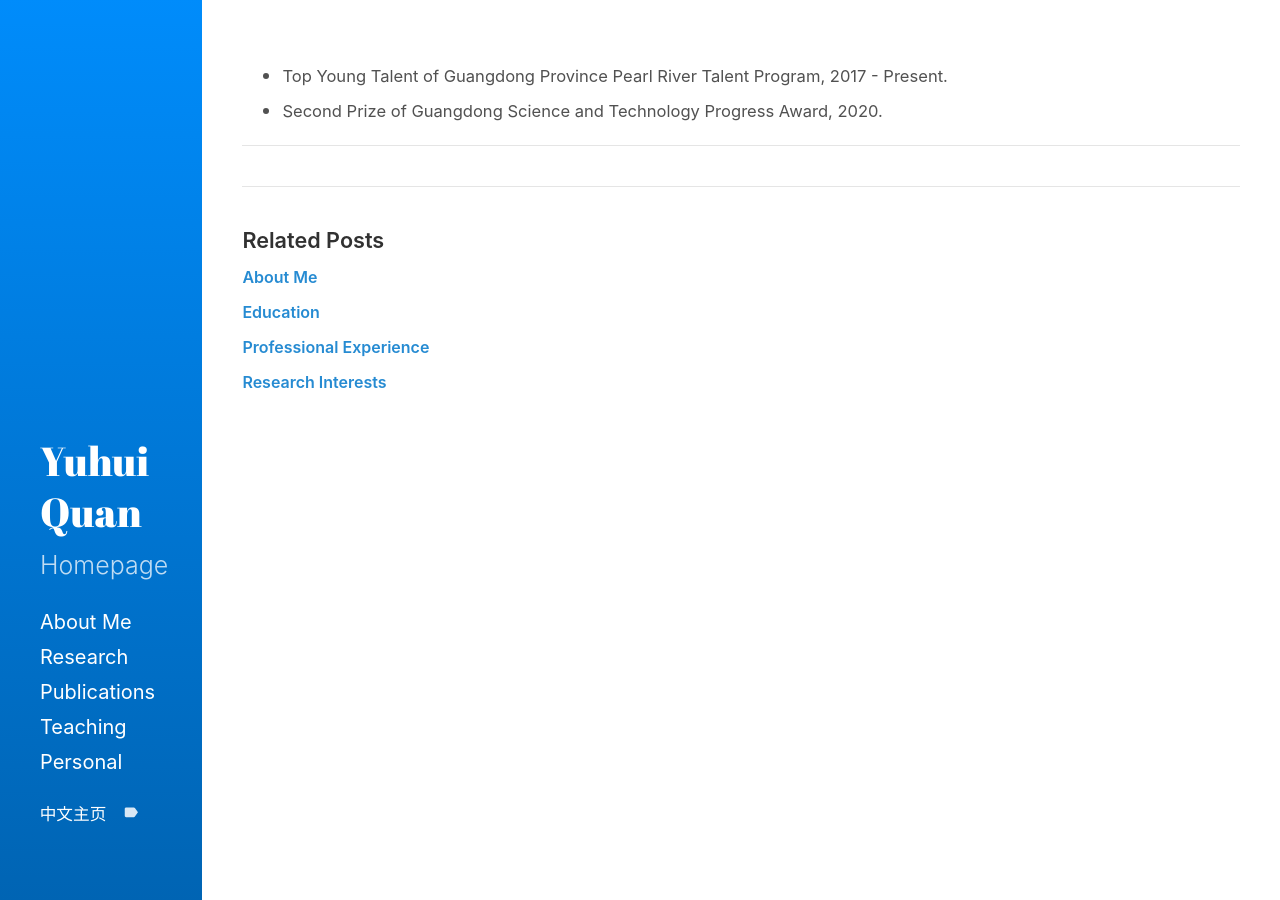
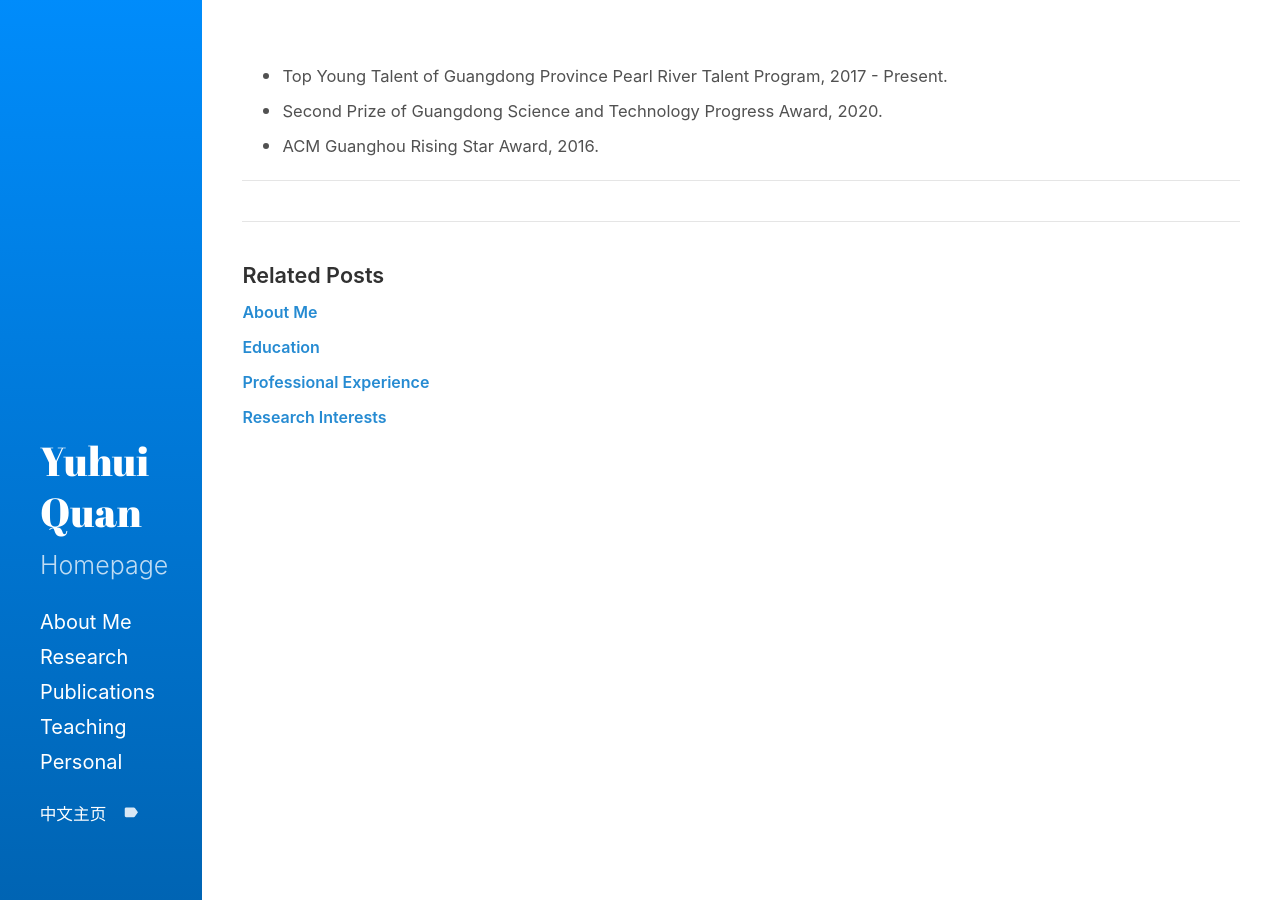
Before and after one commit to csyhquan/csyhquan.github.io, a Jekyll site: the page built from _posts/2020-5-30-a_award.md, in a window 1280 px wide. Built offline with Jekyll 4.4.1, drawn with Linux system fonts in a browser that asks for light colours; our own code applies the rules of GitHub Pages for plain Markdown files.

Commit message:
Update 2020-5-30-a_award.md

```diff
--- a/_posts/2020-5-30-a_award.md
+++ b/_posts/2020-5-30-a_award.md
@@ -5,4 +5,5 @@ title: Honors and Awards:
 <ul>
 <li><t1><span>Top Young Talent of Guangdong Province Pearl River Talent Program, 2017 - Present.</span></t1></li>
 <li><t1><span>Second Prize of Guangdong Science and Technology Progress Award, 2020.</span></t1></li>
+<li><t1><span>ACM Guanghou Rising Star Award, 2016.</span></t1></li>
 </ul>
```
